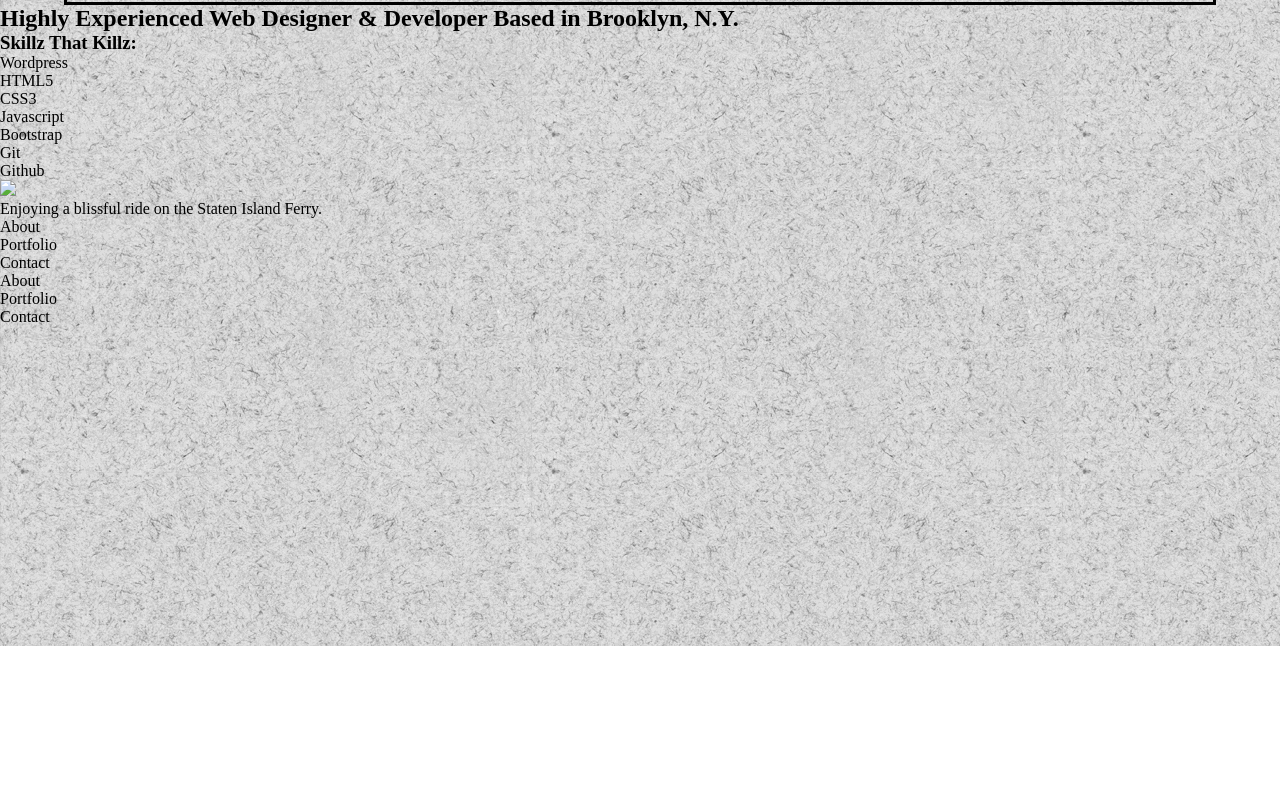
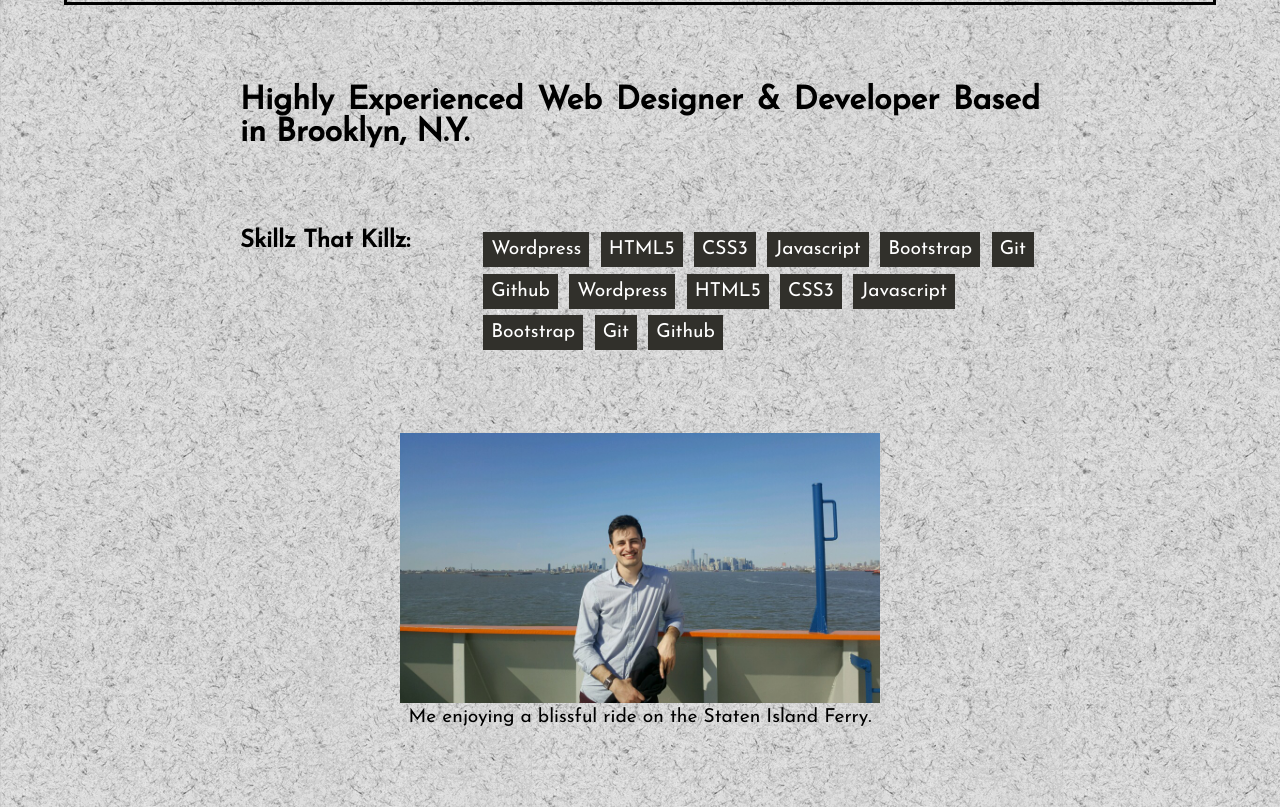
Before and after one commit to zbayoff/Project1, a plain HTML site: page about.html in a window 1280 px wide. Shown: the part 202-1009 px from the top of the page. Before the commit the page ends 848 px from the top, so only its background shows below. Drawn offline with Linux system fonts and the light colour scheme; a web font is replaced by a local one.

Commit message:
completed headers and footers, about page, started projects page html

```diff
--- a/about.html
+++ b/about.html
@@ -10,6 +10,7 @@
     <link rel="stylesheet" href="assets/css/style.css">
     <link href="https://fonts.googleapis.com/css?family=Sedgwick+Ave+Display" rel="stylesheet">
     <link href="https://fonts.googleapis.com/css?family=Exo+2" rel="stylesheet">
+    <link href="https://fonts.googleapis.com/css?family=Josefin+Sans" rel="stylesheet">
 </head>
 
 <body>
@@ -26,7 +27,7 @@
             </div>
         </div>
 
-        <div id="navs">
+        <div id="navs-header">
 
             <nav class="main-nav-header" role="navigation">
                 <ul id="page-nav">
@@ -49,9 +50,11 @@
 
     <main role="main">
 
-        <h2>Highly Experienced Web Designer &amp; Developer Based in Brooklyn, N.Y.</h2>
+        <div class="bio-container">
+            <h1>Highly Experienced Web Designer &amp; Developer Based in Brooklyn, N.Y.</h1>
 
-        <h3>Skillz That Killz: </h3>
+            <h2>Skillz That Killz: </h2>
+
             <ul>
                 <li>Wordpress</li>
                 <li>HTML5</li>
@@ -60,28 +63,49 @@
                 <li>Bootstrap</li>
                 <li>Git</li>
                 <li>Github</li>
+                <li>Wordpress</li>
+                <li>HTML5</li>
+                <li>CSS3</li>
+                <li>Javascript</li>
+                <li>Bootstrap</li>
+                <li>Git</li>
+                <li>Github</li>
             </ul>
+        </div>
 
-        <p><img src="assets/img/"></p>
-        <p>Enjoying a blissful ride on the Staten Island Ferry.</p>
+        <div id="bio-image">
+            <p><img src="assets/img/imagejpeg_0.jpg"></p>
+            <p>Me enjoying a blissful ride on the Staten Island Ferry.</p>
+        </div>
 
     </main>
 
     <footer>
+        <div id="navs-footer">
+
             <nav class="main-nav-footer" role="navigation">
                 <ul id="page-nav">
-                <li><a href="index.html">About</a></li>
+                    <li><a href="#about">About</a></li>
                     <li><a href="projects.html">Portfolio</a></li>
                     <li><a href="contact.html">Contact</a></li>
                 </ul>
             </nav>
+
             <nav class="soc-nav-footer" role="navigation">
                 <ul id="page-nav">
-                <li><a href="index.html">About</a></li>
-                <li><a href="projects.html">Portfolio</a></li>
-                <li><a href="contact.html">Contact</a></li>
+                    <li><a href="https://www.facebook.com/"><img src="assets/img/facebook.png"></a></li>
+                    <li><a href="https://www.instagram.com/?hl=en"><img src="assets/img/instagram.png"></a></li>
+                    <li><a href="https://www.linkedin.com/"><img src="assets/img/square-linkedin-512.png"></a></li>
                 </ul>
             </nav>
+
+            <div id="copyright">
+                <p>Zach's Site &copy; 2017</p>
+            </div>
+
+        </div>
+
+
     </footer>
 
 
--- a/assets/css/style.css
+++ b/assets/css/style.css
@@ -72,7 +72,7 @@ a {
     background-color: #BFACB5;
 }
 
-@keyframes rotate-logo {
+@keyframes rotate-logoY {
     from {
         transform: rotateY(0deg);
     }
@@ -82,7 +82,7 @@ a {
 }
 
 #logo-large:hover {
-    animation: rotate-logo 2s ease-in-out
+    animation: rotate-logoY 2s ease-in-out
 }
 
 .titles h1 {
@@ -132,8 +132,6 @@ a {
 
 /*------------Header------------*/
 
-
-
 header {
     margin-top: 3rem;
     margin-left: auto;
@@ -150,27 +148,39 @@ header {
 
     display: flex;
     margin-bottom: 1rem
-
-
 }
 
 div #logo-small {
     margin-left: 3rem;
+    margin-right: 1rem;
     font-family: 'Sedgwick Ave Display', cursive;
     font-size: 6rem;
     border: 2px solid black;
     border-radius: 3rem;
-    padding: 1.5rem 1rem 0 1rem;
+    padding: 1.5rem 1.1rem 0 1rem;
     background-color: #BFACB5;
+}
 
+@keyframes rotate-logoX {
+    from {
+        transform: rotateX(0deg);
+    }
+    to {
+        transform: rotateX(360deg);
+    }
 }
+
+div #logo-small:hover {
+    animation: rotate-logoX 2s ease-in-out
+}
+
 
 #title {
     display: flex;
     flex-direction: column;
     justify-content: center;
     align-content: center;
-    margin-left: 1rem;
+    margin-left: .5rem;
 }
 
 #title p {
@@ -179,7 +189,7 @@ div #logo-small {
 
 }
 
-#navs {
+#navs-header {
     display: flex;
     flex-direction: column-reverse;
     flex-grow: 1;
@@ -202,7 +212,7 @@ div #logo-small {
     padding: 1rem 1rem 1rem 1rem;
     margin: 0 0rem 0 .5rem;
     border-radius: 2rem;
-/*    border: 2px solid blue;*/
+    /*    border: 2px solid blue;*/
 }
 
 .main-nav-header a:hover {
@@ -228,7 +238,7 @@ div #logo-small {
     transform: scale(1.5);
 }
 
-.soc-nav-header img{
+.soc-nav-header img {
     width: 2rem;
     height: 2rem;
     background-color: white;
@@ -237,55 +247,140 @@ div #logo-small {
 
 /*------------Main------------*/
 
+main {
+    margin: 5rem auto;
+    width: 90%;
+}
 
-/*
-main #container {
+.bio-container {
+    margin: 0 auto;
+    width: 50rem;
+    font-family: 'Josefin Sans', sans-serif;
+
+}
+
+.bio-container h1 {
+    padding-bottom: 5rem;
+    font-size: 2rem;
+    font-weight: bold;
+    text-align: justify;
+}
+
+.bio-container h2 {
+    /*    padding-bottom: 1rem;*/
+    font-size: 1.5rem;
+    font-weight: bold;
+    display: inline-block;
+    float: left;
+}
+
+.bio-container ul {
+    float: right;
+    width: 70%;
+    margin: 0;
+    padding: 0;
+    display: inline-block;
+
+}
+
+.bio-container li {
+    display: inline-block;
+    font-size: 1.2rem;
+    padding: .5rem;
+    margin: .2rem;
+    background-color: #31302B;
+    color: white;
+}
+
+#bio-image {
+    clear: both;
+    text-align: center;
+    margin: 2rem;
+}
+
+#bio-image p {
+    font-family: 'Josefin Sans', sans-serif;
+    font-size: 1.2rem;
+    margin: 0;
+    padding: 0;
+}
+
+#bio-image img {
+    width: 30rem;
+    margin-top: 5rem;
+
+}
+
+/*------------Footer------------*/
+
+footer {
+    margin-bottom: 3rem;
+    margin-left: auto;
+    margin-right: auto;
+    width: 90%;
+    border-right: 3px solid black;
+    border-left: 3px solid black;
+    border-top: 3px solid black;
+    display: flex;
+    align-items: center;
+    justify-content: center;
+}
+
+#navs-footer {
     display: flex;
     flex-direction: column;
     justify-content: center;
     align-content: center;
     align-items: center;
 }
-*/
 
 
-/*---Projects ul----*/
-
-
-/*
-#projects {
-    list-style: none;
+.main-nav-footer ul {
     display: flex;
-    flex-direction: row;
-    flex-wrap: wrap;
-    justify-content: center;
-    align-content: center;
-    align-items: center;
-    width: 80%;
-    border: 3px solid blue;
-    margin: 0 auto;
-    padding: 0;
 }
 
-#projects li {
+.main-nav-footer a {
     display: flex;
-    justify-content: center;
-    align-content: center;
-    align-items: center;
-    padding: 0;
-    margin: 0;
+    font-family: 'Exo 2', sans-serif;
+    font-size: 1.5rem;
+    padding: 1rem 1rem 1rem 1rem;
+    margin: 0 0rem 0 .5rem;
+    border-radius: 2rem;
+    /*    border: 2px solid blue;*/
 }
 
-#projects li img {
-    border: 3px solid red;
-    width: 200px;
-    height: 100px;
-    padding: 0;
-    margin: 0;
+.main-nav-footer a:hover {
+    background-color: #BFACB5;
+    box-shadow: .5rem .5rem 1rem;
 }
 
-#projects li a {
+.soc-nav-footer ul {
+    display: flex;
+    margin: 0;
     padding: 0;
-    margin: 0;
+
 }
-*/
+
+.soc-nav-footer a {
+    display: flex;
+    margin: 1rem;
+}
+
+.soc-nav-footer a:hover {
+    display: flex;
+    margin: 1rem;
+    transform: scale(1.5);
+}
+
+.soc-nav-footer img {
+    width: 2rem;
+    height: 2rem;
+    background-color: white;
+    border-radius: .6rem;
+}
+
+#copyright {
+    margin: 1rem;
+    font-family: 'Josefin Sans', sans-serif;
+    font-size: 1rem;
+}
```
Also changed, not shown: contact.html (+105 -0 lines), projects.html (+57 -9 lines), assets/img/imagejpeg_0.jpg (added), 1 other file. Lines whose indentation alone changed are shown as unchanged.
